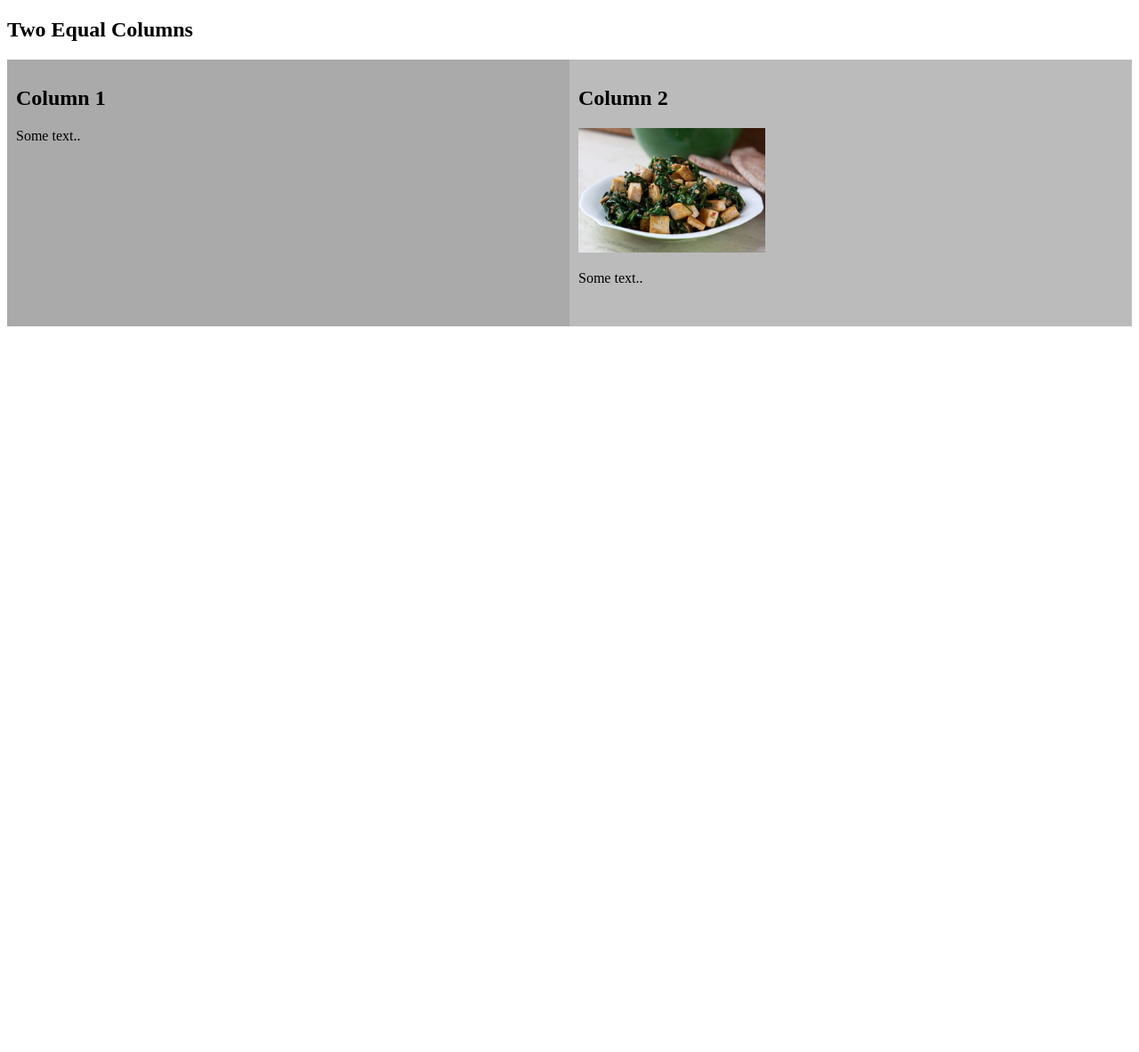
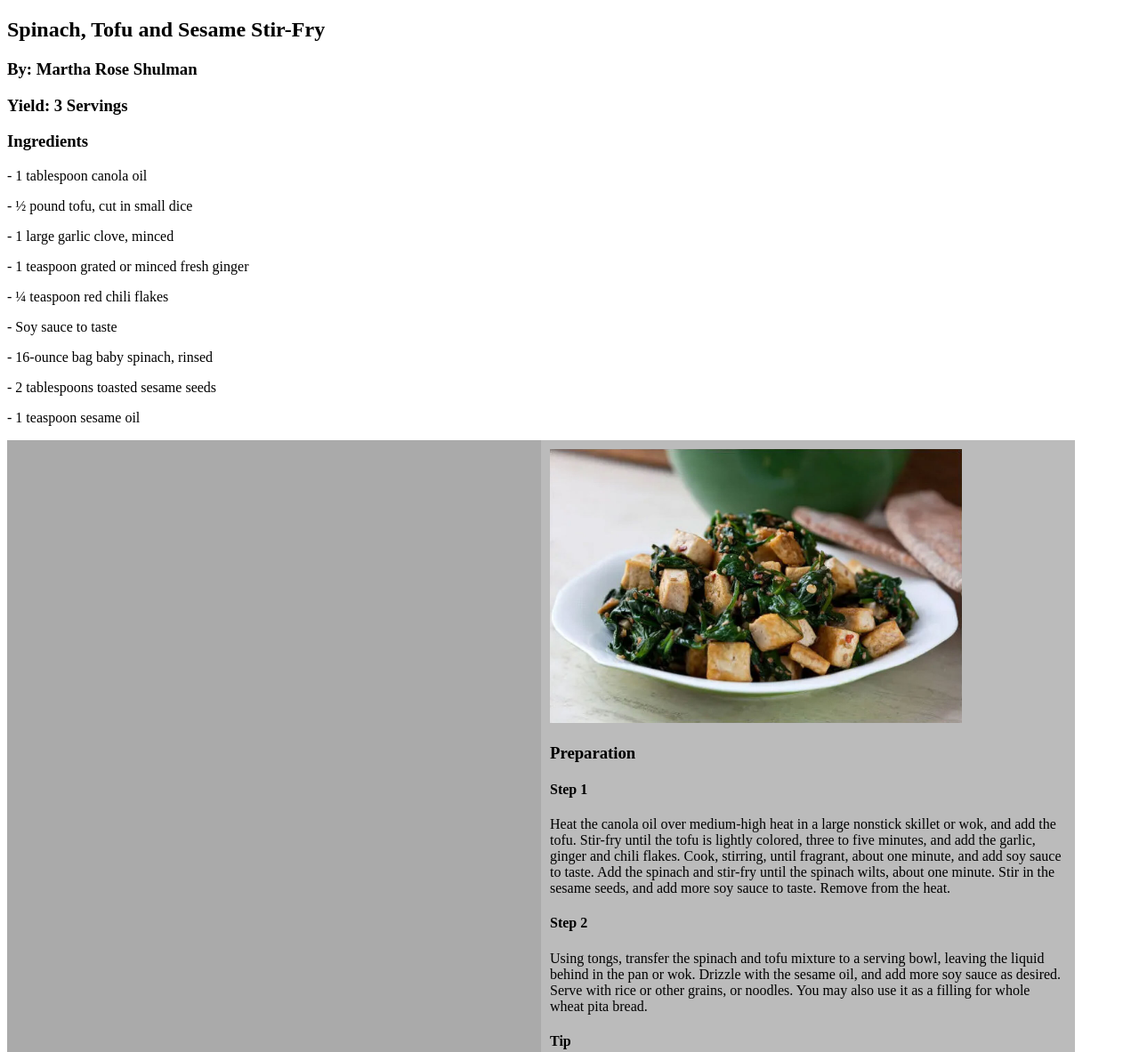
Before and after one commit to chloehodgins/exercise7, a plain HTML site: page index.html in a window 1280 px wide. Shown: the top 1183 px of the page at 89% size. Before the commit the page ends 800 px from the top, so only its background shows below. Drawn offline with Linux system fonts and the light colour scheme.

Commit message:
ingredients

```diff
--- a/index.html
+++ b/index.html
@@ -7,6 +7,17 @@
   <meta name="viewport" content="width=device-width, initial-scale=1">
   <title>Spinach, Tofu and Sesame Stir-Fry Recipe</title>
 <style>
+  body {
+    background-color: white;
+    width: 1200px;
+  }
+
+  #ingredients {
+    background-color: rgb(128, 172, 128);
+    display: inline;
+    float: left;
+  }
+
 * {
   box-sizing: border-box;
 }
@@ -16,7 +27,7 @@
   float: left;
   width: 50%;
   padding: 10px;
-  height: 300px; /* Should be removed. Only for demonstration */
+  height: 900px; /* Should be removed. Only for demonstration */
 }
 
 /* Clear floats after the columns */
@@ -27,23 +38,58 @@
 }
 
 img.one {
-  height: 50%;
+  height: 35%;
 }
 </style>
 </head>
+
 <body>
+<h2>Spinach, Tofu and Sesame Stir-Fry</h2>
+<h3>By: Martha Rose Shulman</h3>
+<h3>Yield: 3 Servings</h3>
 
-<h2>Two Equal Columns</h2>
+<div id="central">
+  <h3>Ingredients</h3>
+    <p>- 1 tablespoon canola oil</p>
+    <p>- ½ pound tofu, cut in small dice</p>
+    <p>- 1 large garlic clove, minced</p>
+    <p>- 1 teaspoon grated or minced fresh ginger</p>
+    <p>- ¼ teaspoon red chili flakes</p>
+    <p>- Soy sauce to taste</p>
+    <p>- 16-ounce bag baby spinach, rinsed</p>
+    <p>- 2 tablespoons toasted sesame seeds</p>
+    <p>- 1 teaspoon sesame oil</p>
+</div>
+
+<div id="ingredients">
+
+</div>
+
+<div id="preparation">
+
+</div>
 
 <div class="row">
   <div class="column" style="background-color:#aaa;">
-    <h2>Column 1</h2>
-    <p>Some text..</p>
+
+
+
   </div>
   <div class="column" style="background-color:#bbb;">
-    <h2>Column 2</h2>
+
     <img class="one" src="recipe_img.jpg" alt="Spinach Tofu and Sesame Stir-Fry">
-    <p>Some text..</p>
+
+    <h3>Preparation</h3>
+
+    <h4>Step 1</h4>
+    <p>Heat the canola oil over medium-high heat in a large nonstick skillet or wok, and add the tofu. Stir-fry until the tofu is lightly colored, three to five minutes, and add the garlic, ginger and chili flakes. Cook, stirring, until fragrant, about one minute, and add soy sauce to taste. Add the spinach and stir-fry until the spinach wilts, about one minute. Stir in the sesame seeds, and add more soy sauce to taste. Remove from the heat.</p>
+
+    <h4>Step 2</h4>
+    <p>Using tongs, transfer the spinach and tofu mixture to a serving bowl, leaving the liquid behind in the pan or wok. Drizzle with the sesame oil, and add more soy sauce as desired. Serve with rice or other grains, or noodles. You may also use it as a filling for whole wheat pita bread.</p>
+
+    <h4>Tip</h4>
+    <p>Advance preparation: This is a last-minute preparation, but you can have your ingredients prepared well in advance.</p>
+
   </div>
 </div>
 
```
